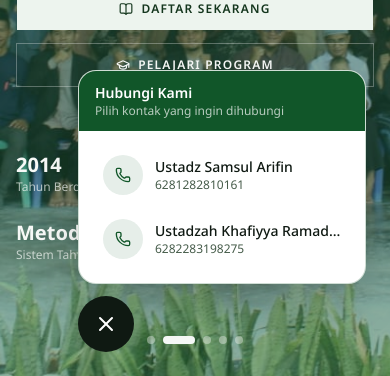
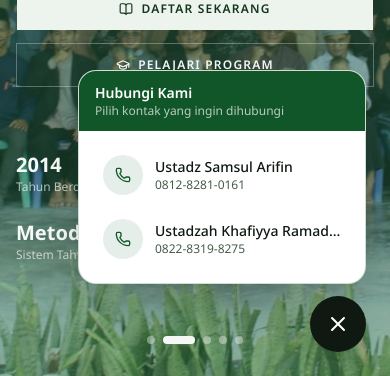
Before and after one commit to Rydhlnst/darulmukhlasin, a Next.js app: page / in a window 390 px wide. Both pictures are taken after a click on the button 338 px from the left and 792 px from the top of the page. Shown: the part 468-844 px from the top of the page. Built offline with nearby package versions, Linux system fonts and the light colour scheme; no server answers; a web font is replaced by a local one.

Commit message:
fix: WhatsApp button stays right-aligned, formatted phone numbers

```diff
--- a/components/sections/FloatingWhatsApp.tsx
+++ b/components/sections/FloatingWhatsApp.tsx
@@ -5,17 +5,17 @@ import { MessageCircleIcon, XIcon, PhoneIcon } from "lucide-react";
 import { cn } from "@/lib/utils";
 
 const contacts = [
-  { name: "Ustadz Samsul Arifin", phone: "6281282810161" },
-  { name: "Ustadzah Khafiyya Ramadhani", phone: "6282283198275" },
+  { name: "Ustadz Samsul Arifin", phone: "6281282810161", display: "0812-8281-0161" },
+  { name: "Ustadzah Khafiyya Ramadhani", phone: "6282283198275", display: "0822-8319-8275" },
 ];
 
 export function FloatingWhatsApp() {
   const [open, setOpen] = React.useState(false);
 
   return (
-    <div className="fixed bottom-6 right-6 z-50">
+    <div className="fixed bottom-6 right-6 z-50 flex flex-col items-end gap-3">
       {open && (
-        <div className="mb-3 w-72 overflow-hidden rounded-2xl border border-primary/20 bg-white shadow-2xl animate-in fade-in slide-in-from-bottom-4 duration-200">
+        <div className="w-72 overflow-hidden rounded-2xl border border-primary/20 bg-white shadow-2xl animate-in fade-in slide-in-from-bottom-4 duration-200">
           <div className="bg-primary px-4 py-3">
             <p className="text-sm font-semibold text-white">Hubungi Kami</p>
             <p className="text-xs text-white/70">Pilih kontak yang ingin dihubungi</p>
@@ -34,7 +34,7 @@ export function FloatingWhatsApp() {
                 </div>
                 <div className="min-w-0">
                   <p className="text-sm font-medium text-foreground truncate">{c.name}</p>
-                  <p className="text-xs text-muted-foreground">{c.phone}</p>
+                  <p className="text-xs text-muted-foreground">{c.display}</p>
                 </div>
               </a>
             ))}
@@ -44,8 +44,8 @@ export function FloatingWhatsApp() {
       <button
         onClick={() => setOpen(!open)}
         className={cn(
-          "flex h-14 w-14 items-center justify-center rounded-full shadow-lg transition-all duration-200",
-          open ? "bg-foreground text-white rotate-90" : "bg-primary text-white hover:bg-primary/90"
+          "flex h-14 w-14 shrink-0 items-center justify-center rounded-full shadow-lg transition-all duration-200",
+          open ? "bg-foreground text-white" : "bg-primary text-white hover:bg-primary/90"
         )}
         aria-label={open ? "Tutup" : "Hubungi WhatsApp"}
       >
```
